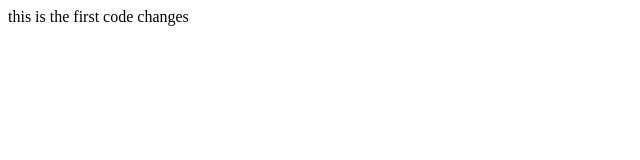
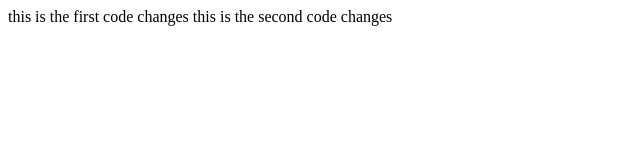
Before and after one commit to karthikeya-dev/pullrequest73r, a plain HTML site: page index.html in a window 1280 px wide. Shown: the whole page, without its empty margins (0-640 px from the left). Drawn offline with Linux system fonts and the light colour scheme.

Commit message:
bugfix 1

```diff
--- a/index.html
+++ b/index.html
@@ -7,5 +7,6 @@
 </head>
 <body>
     this is the first code changes
+    this is the second code changes
 </body>
 </html>
```
